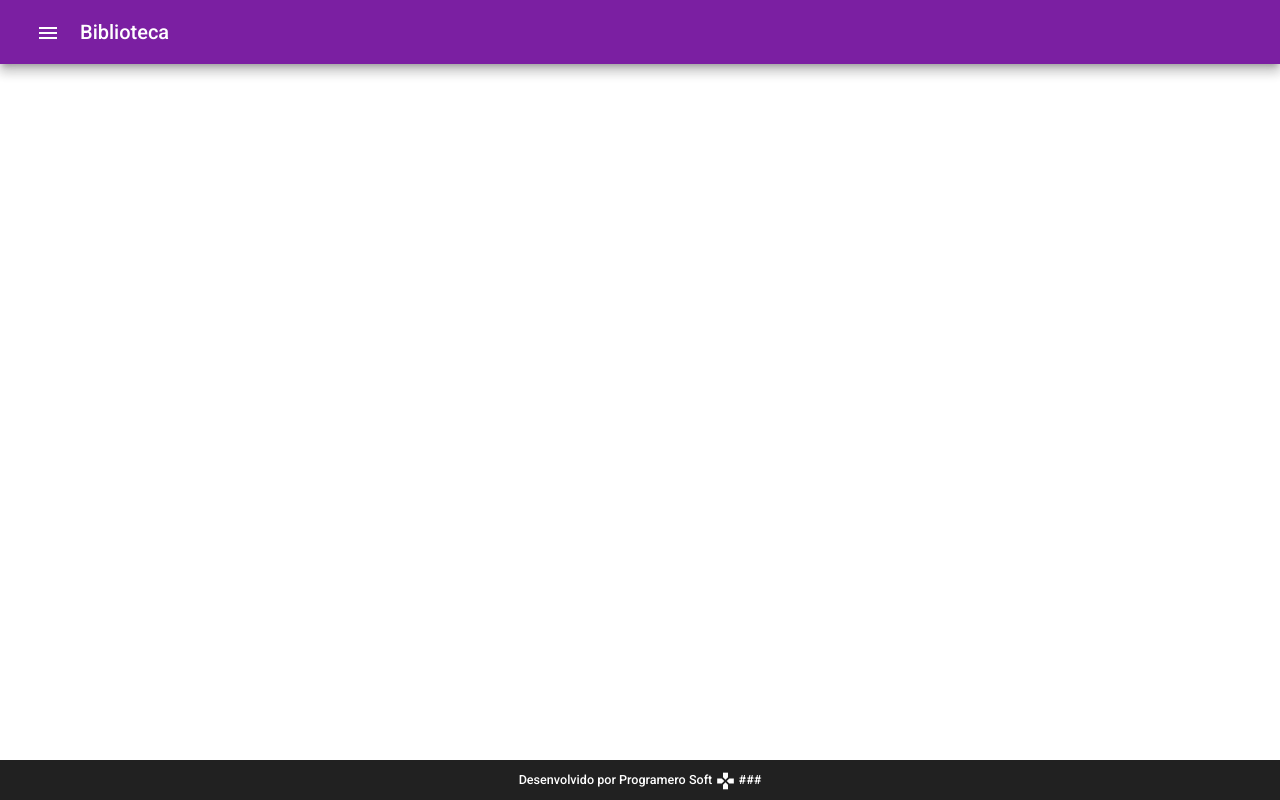
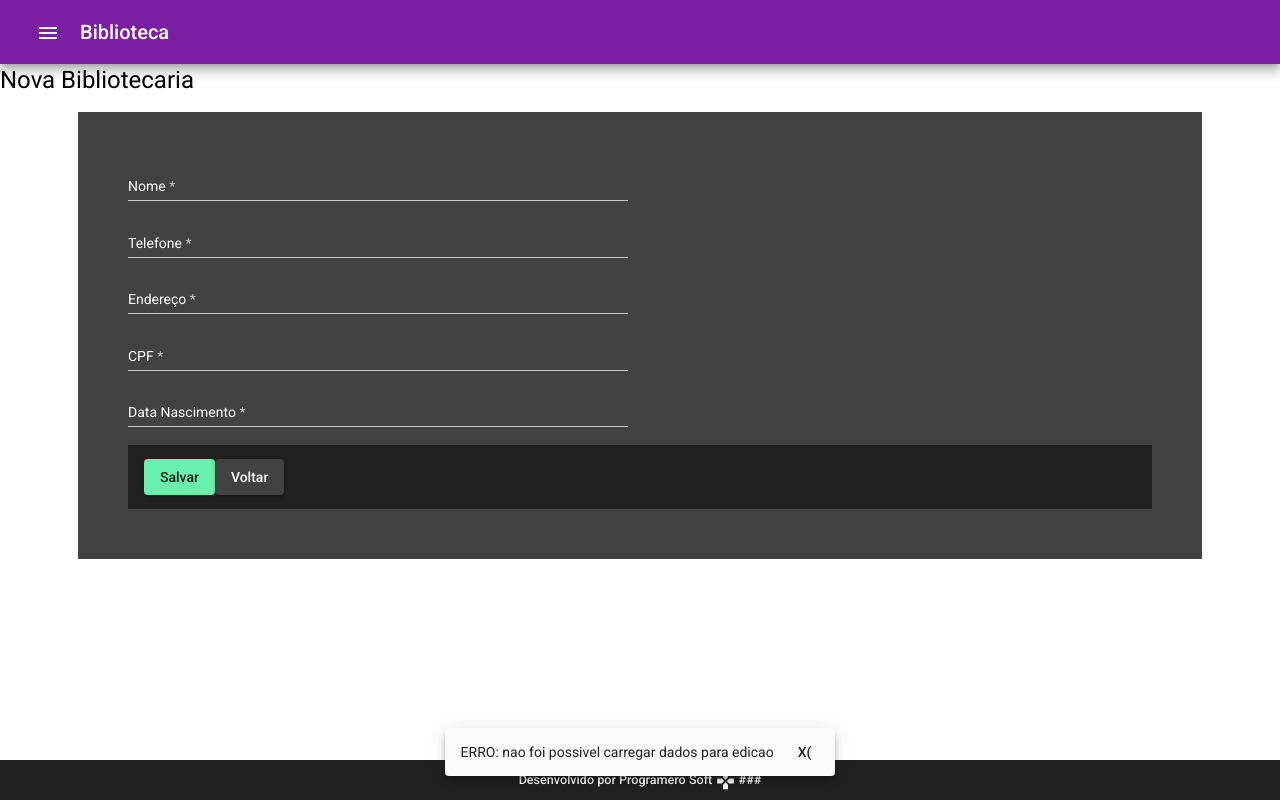
Before and after one commit to thalysonres/devWeb-trabalho, an Angular app in the folder front-end/: page /bibliotecaria/1 in a window 1280 px wide. Before the commit this address led to /. Built offline with nearby package versions, Linux system fonts and the light colour scheme; no server answers.

Commit message:
completo listagem de bibliotecaria

```diff
--- a/front-end/src/app/bibliotecaria/bibliotecaria-form/bibliotecaria-form.component.html
+++ b/front-end/src/app/bibliotecaria/bibliotecaria-form/bibliotecaria-form.component.html
@@ -1 +1,46 @@
-<p>bibliotecaria-form works!</p>
+<h1>{{ title }}</h1>
+
+<form class="std-form" #f="ngForm" (ngSubmit)="salvar(f)">
+
+	<mat-form-field>
+		<mat-label>Nome</mat-label>
+		<input matInput placeholder="Informe o nome da Bibliotecaria"
+      [(ngModel)]="bibliotecaria.nome" name="nome" required>
+  </mat-form-field>
+
+  <mat-form-field>
+		<mat-label>Telefone</mat-label>
+		<input matInput placeholder="Informe o Telefone"
+      [(ngModel)]="bibliotecaria.telefone" name="telefone" required>
+  </mat-form-field>
+
+  <mat-form-field>
+		<mat-label>Endereço</mat-label>
+		<input matInput placeholder="Informe o Endereço"
+      [(ngModel)]="bibliotecaria.endereco" name="endereco" required>
+  </mat-form-field>
+
+  <mat-form-field>
+		<mat-label>CPF</mat-label>
+		<input matInput placeholder="Informe o CPF"
+      [(ngModel)]="bibliotecaria.cpf" name="cpf" required>
+  </mat-form-field>
+
+  <mat-form-field>
+		<mat-label>Data Nascimento</mat-label>
+		<input matInput placeholder="Informe a data de nascimento"
+      [(ngModel)]="bibliotecaria.data_nascimento" name="data" required>
+  </mat-form-field>
+
+  <mat-toolbar class="form-buttons">
+      <mat-toolbar-row>
+         <button mat-raised-button type="submit" color="accent">
+            Salvar
+         </button>
+         <button mat-raised-button type="button" (click)="voltar(f)">
+            Voltar
+         </button>
+      </mat-toolbar-row>
+   </mat-toolbar>
+
+</form>
--- a/front-end/src/app/bibliotecaria/bibliotecaria-form/bibliotecaria-form.component.scss
+++ b/front-end/src/app/bibliotecaria/bibliotecaria-form/bibliotecaria-form.component.scss
@@ -0,0 +1,30 @@
+form {
+  background-color: #424242;
+  justify-content: center;
+  align-items: center;
+  padding: 50px;
+}
+
+mat-toolbar-row {
+  margin: 0 auto;
+}
+
+mat-label, input {
+  color: #fff;
+  justify-content: center;
+  align-items: center;
+}
+
+.std-form {
+
+   max-width: 80%;
+   margin: 0 auto;
+
+   mat-form-field {
+      min-width: 150px;
+      max-width: 500px;
+      width: 100%;
+      margin-right: 30px;
+   }
+
+}
--- a/front-end/src/app/bibliotecaria/bibliotecaria-form/bibliotecaria-form.component.ts
+++ b/front-end/src/app/bibliotecaria/bibliotecaria-form/bibliotecaria-form.component.ts
@@ -1,4 +1,10 @@
+import { ActivatedRoute } from '@angular/router';
+import { MatSnackBar } from '@angular/material/snack-bar';
+import { BibliotecariaService } from './../bibliotecaria.service';
 import { Component, OnInit } from '@angular/core';
+import { NgForm } from '@angular/forms';
+import { Location } from '@angular/common';
+
 
 @Component({
   selector: 'app-bibliotecaria-form',
@@ -7,9 +13,76 @@ import { Component, OnInit } from '@angular/core';
 })
 export class BibliotecariaFormComponent implements OnInit {
 
-  constructor() { }
+  bibliotecaria: any = {}
 
-  ngOnInit(): void {
+  title: string = "Nova Bibliotecaria"
+
+  constructor(private servPrat: BibliotecariaService, private snackBar: MatSnackBar, private actRoute: ActivatedRoute, private location: Location) { }
+
+  async ngOnInit() {
+
+    if( this.actRoute.snapshot.params['id'] ){
+          try{
+            this.bibliotecaria = await this.servPrat.obterUm( this.actRoute.snapshot.params['id'] )
+
+            this.title = 'Editando bibliotecaria'
+
+        }catch(erro){
+              console.log(erro)
+              this.snackBar.open('ERRO: nao foi possivel carregar dados para edicao', 'X(', {
+                  duration: 5000
+              })
+          }
+      }
   }
 
+   async salvar(form: NgForm){
+    if(form.valid){
+
+        try{
+
+            // se o prateleira ja exiestir (caso de edicao), ele ja tera
+            // o atributo _id
+
+            if(this.bibliotecaria._id){
+                await this.servPrat.atualizar(this.bibliotecaria) // atualizacao
+                this.snackBar.open('Dados ATUALIZADOS com sucesso!!!', 'X', {
+                    duration: 5000
+                })
+                // this.location.back()
+            }else{
+                // 1 - salvar os dados no back-end
+                await this.servPrat.novo(this.bibliotecaria)
+                // 2 - dar o feedback para o usuario
+                this.snackBar.open('Dados salvos com sucesso!!!', 'X', {
+                    duration: 5000
+                })
+                // 3 - voltar ao componente de listagem
+
+            }
+
+            this.location.back()
+        }
+        catch(erro){
+            console.log(erro)
+            this.snackBar.open('ERRO: nao foi possivel salvar', 'X(', {
+                duration: 5000
+            })
+        }
+
+
+    }
+  }
+
+  voltar(form: NgForm){
+    let result = true
+    // from.dirty = formlulario sujo, nao salvo(via codigo)
+    // from.touched = o conteudo de algum campo foi alterado (via usuario)
+    if(form.dirty && form.touched){
+        result = confirm('Há dados não salvos. Deseja realmente voltar??')
+    }
+    if(result) this.location.back()
+  }
+
+
 }
```
Also changed, not shown: front-end/src/app/app-routing.module.ts (+7 -0 lines).
